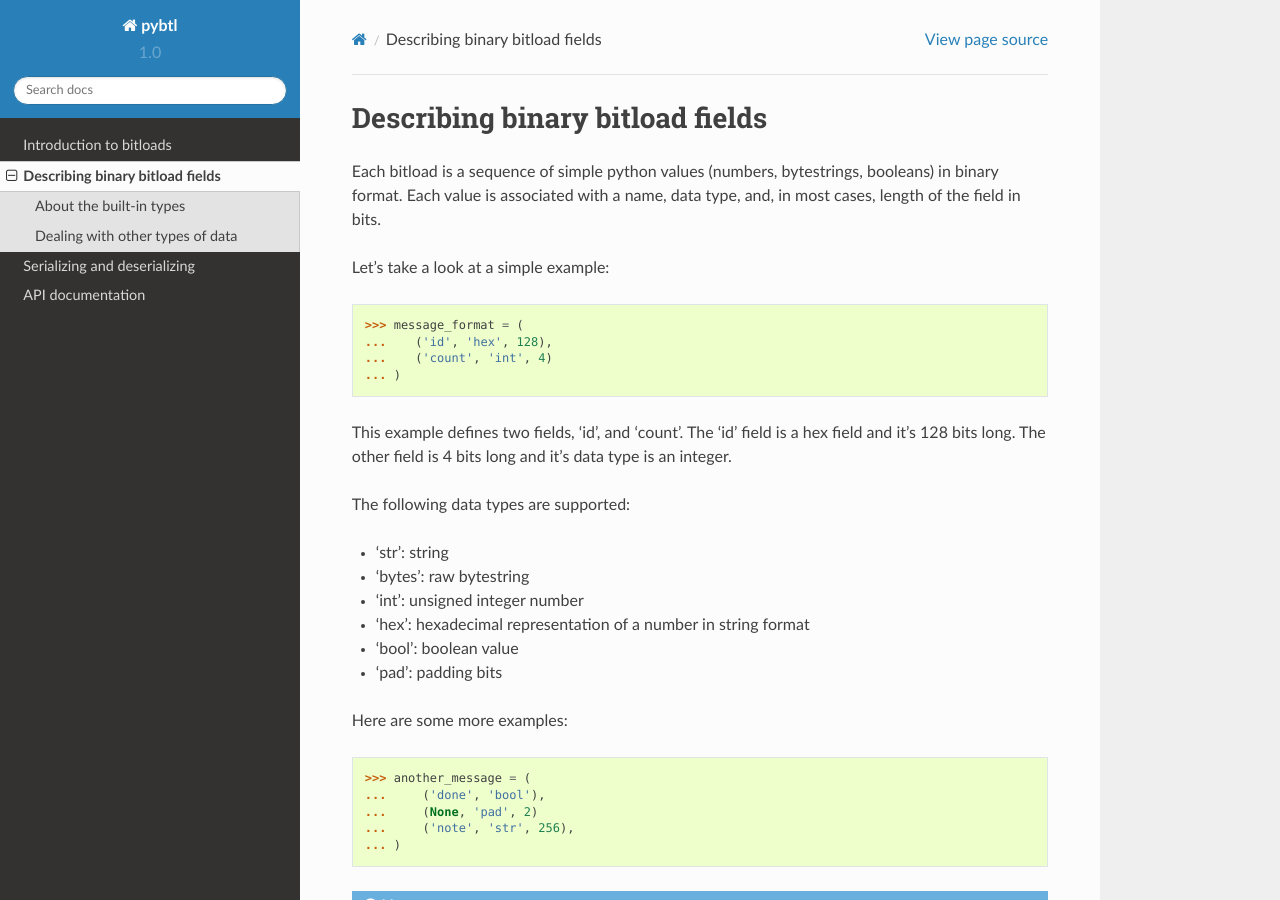
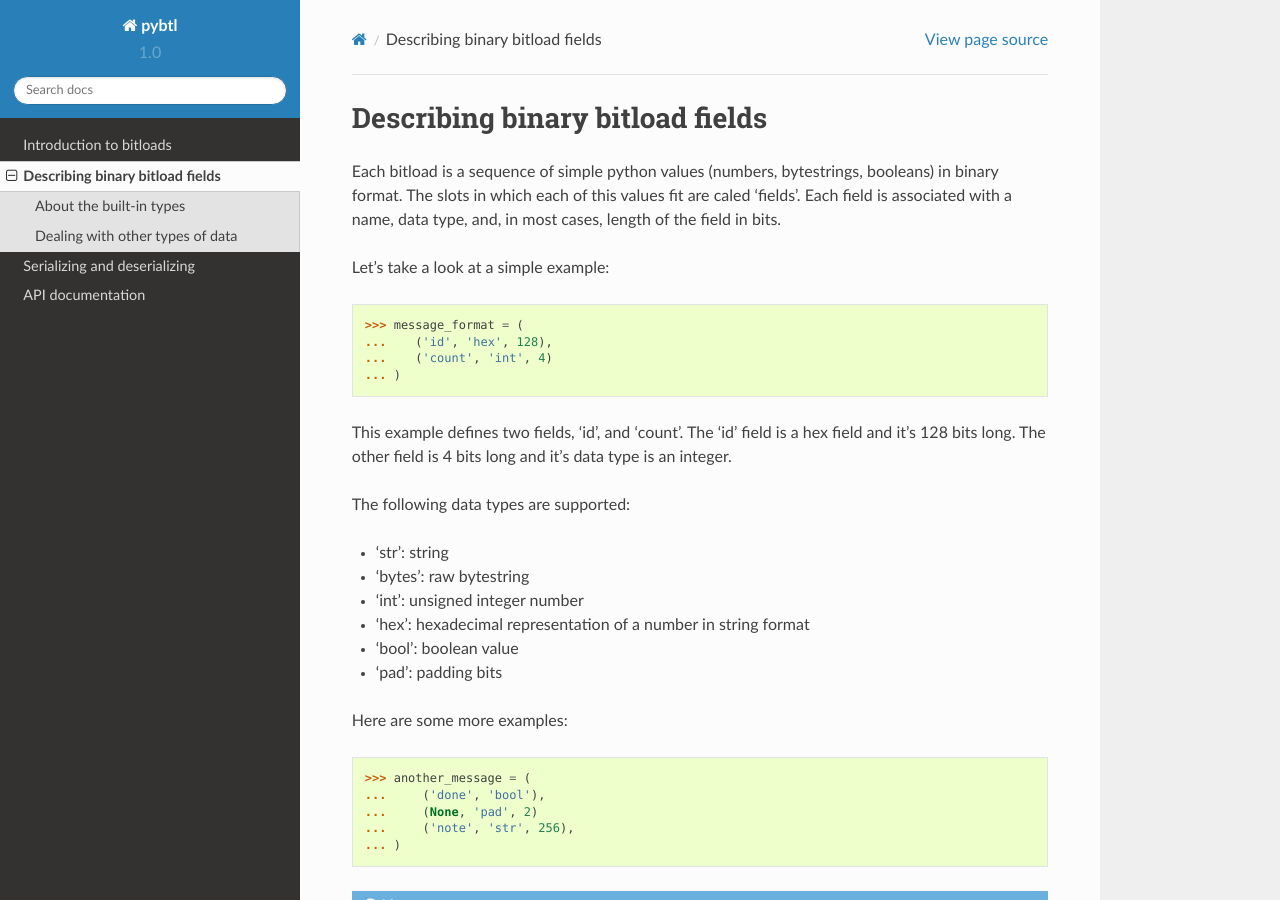
Before and after one commit to Othernet-Project/pybtl, a Sphinx documentation site: the page built from docs/source/describing_bitloads.rst, in a window 1280 px wide and 900 px high. Built offline with Sphinx 7.4.7 and the Read the Docs theme 2.0.0, drawn with Linux system fonts in a browser that asks for light colours.

Commit message:
What are fields anyway?
Signed-off-by: Branko Vukelic <branko@outernet.is>

```diff
--- a/docs/source/describing_bitloads.rst
+++ b/docs/source/describing_bitloads.rst
@@ -2,8 +2,9 @@ Describing binary bitload fields
 ================================
 
 Each bitload is a sequence of simple python values (numbers, bytestrings,
-booleans) in binary format. Each value is associated with a name, data type,
-and, in most cases, length of the field in bits.
+booleans) in binary format. The slots in which each of this values fit are
+caled 'fields'. Each field is associated with a name, data type, and, in most
+cases, length of the field in bits.
 
 Let's take a look at a simple example::
 
```
